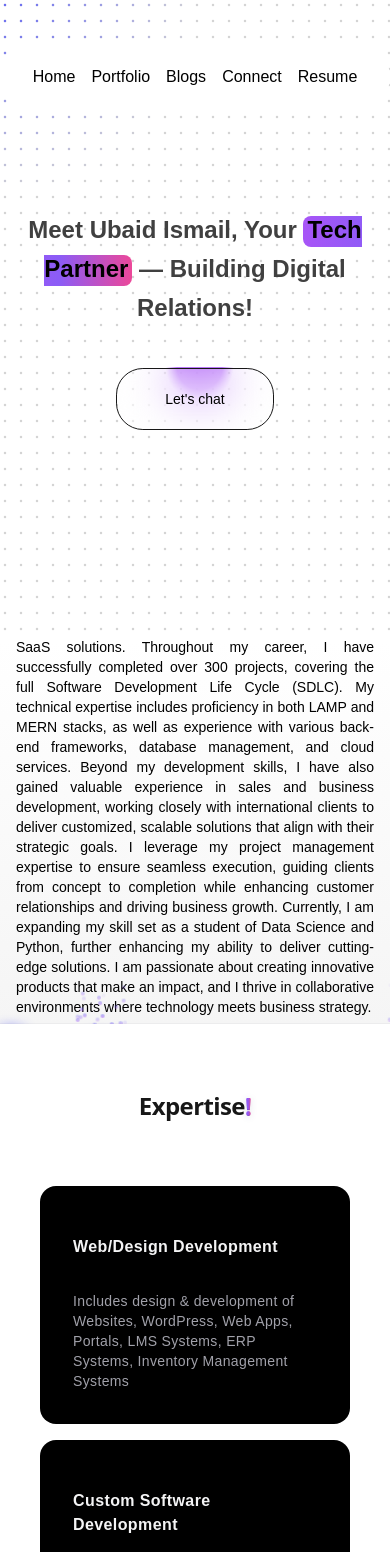
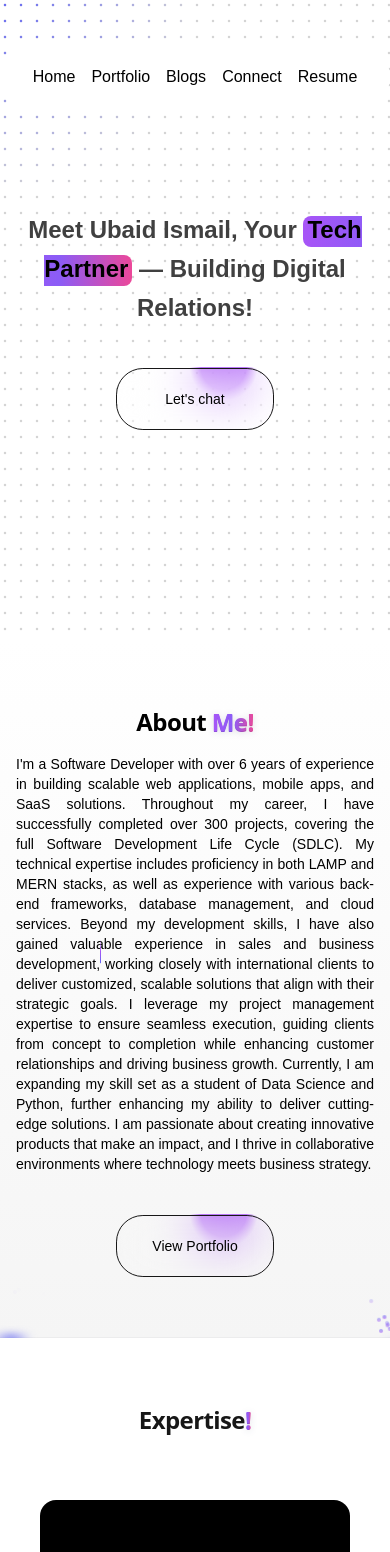
Before and after one commit to ubaidismail/nextJs_personal_portfolio, a Next.js app: page / in a window 390 px wide. Shown: the top 1552 px of the page. Built offline with nearby package versions, Linux system fonts and the light colour scheme.

Commit message:
mobile responsive issue fix

```diff
--- a/src/app/globals.css
+++ b/src/app/globals.css
@@ -32,3 +32,6 @@ body {
 ol, ul {
   list-style: disc;
 }
+.height-100{
+  height: 100%;
+}
--- a/src/components/about/about.tsx
+++ b/src/components/about/about.tsx
@@ -11,7 +11,7 @@ export default function BackgroundBeamsWithCollisionDemo() {
 
   return (
     <BackgroundBeamsWithCollision>
-      <div>
+      <div className="height-100">
         <h2 className="text-2xl pt-[50px] relative z-20 md:text-4xl lg:text-7xl font-bold text-center text-black dark:text-white font-sans tracking-tight">
           About{" "}
           <div className="relative mx-auto inline-block w-max [filter:drop-shadow(0px_1px_3px_rgba(27,_37,_80,_0.14))]">
--- a/src/components/ui/background-beams-with-collision.tsx
+++ b/src/components/ui/background-beams-with-collision.tsx
@@ -70,7 +70,7 @@ export const BackgroundBeamsWithCollision = ({
     <div
       ref={parentRef}
       className={cn(
-        "h-96 md:h-[40rem] bg-gradient-to-b from-white to-neutral-100 dark:from-neutral-950 dark:to-neutral-800 relative flex items-center w-full justify-center overflow-hidden",
+        "h-100 md:h-[40rem] bg-gradient-to-b from-white to-neutral-100 dark:from-neutral-950 dark:to-neutral-800 relative flex items-center w-full justify-center overflow-hidden",
         // from-white to-neutral-100 dark:from-neutral-950 dark:to-neutral-800
         // h-screen if you want bigger
         className
```
